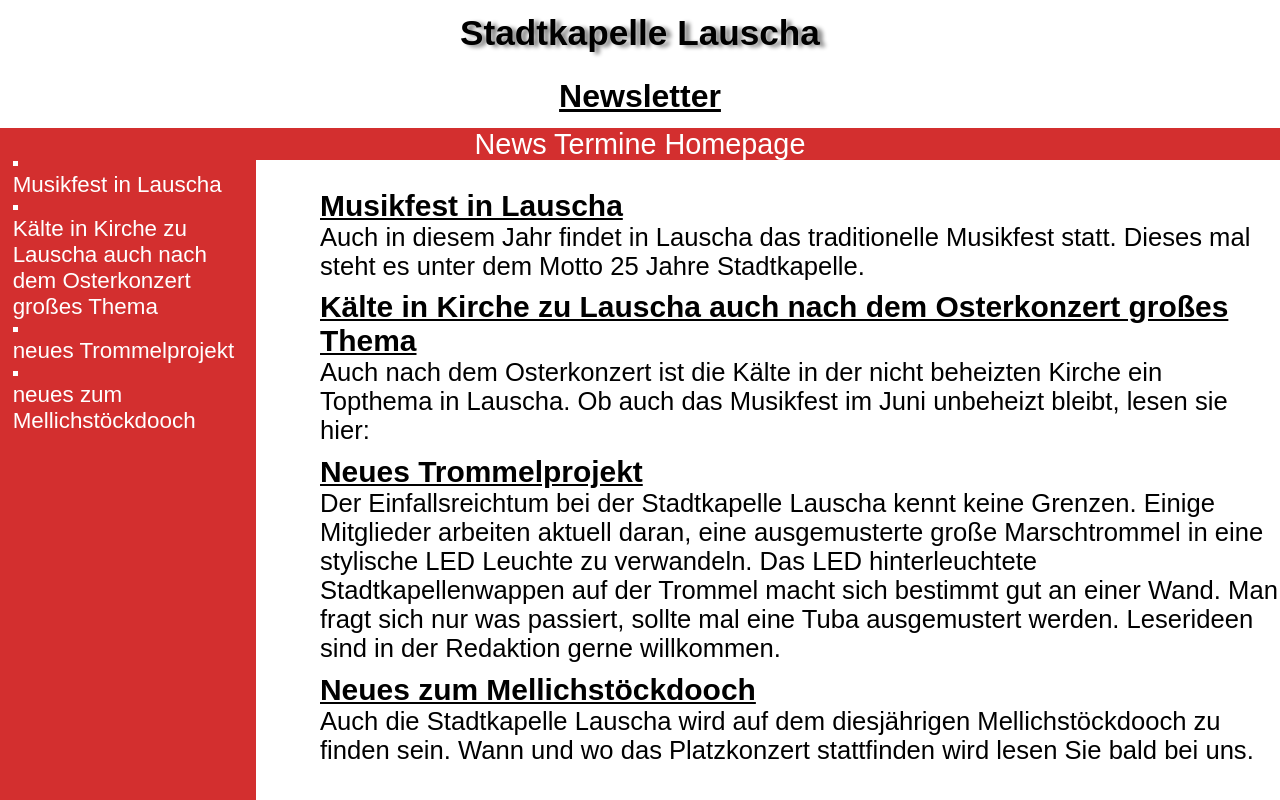
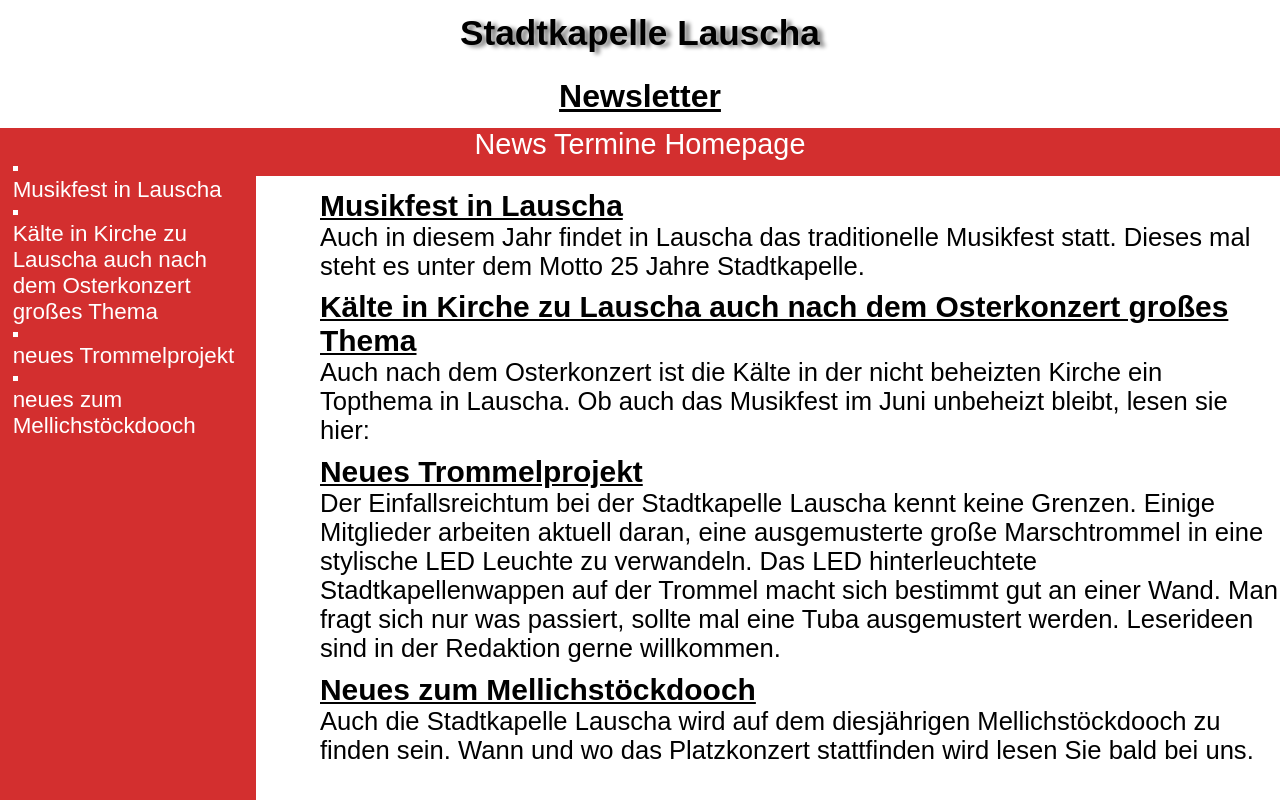
Before and after one commit to kackwiesel/webtech, a plain HTML site: page codes/Übungen/aufgabeHtml52.htm in a window 1280 px wide. Drawn offline with Linux system fonts and the light colour scheme.

Commit message:
header, nav & aside fixed, margins angepasst

```diff
--- a/codes/Übungen/aufgabeHtml5CSS2.css
+++ b/codes/Übungen/aufgabeHtml5CSS2.css
@@ -21,11 +21,13 @@ body{
 header{
   position: fixed;
   width: 100%;
+  height: 21%;
+  background-color: white;
 }
 nav{
   position: fixed;
   width:100%;
-  height: 4%;
+  height: 6%;
   margin-top: 10%;
   background-color: #d32f2f;
   font-size: 1.8rem;
@@ -75,6 +77,7 @@ a:visited{
 }
 
 aside>div{
+  margin-top: 2%;
   margin-left: 1%;
 }
 li{
```
